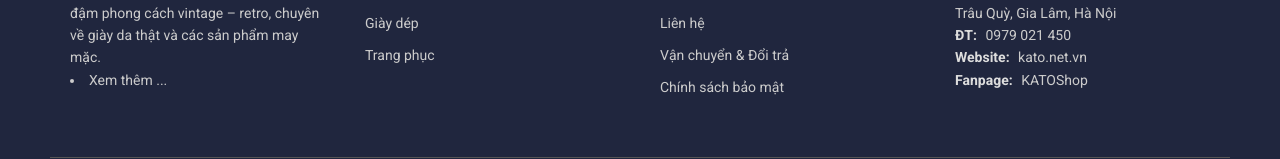
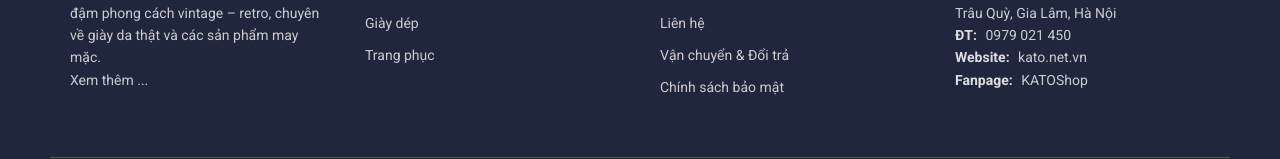
Before and after one commit to CrepMC/KatoBusinessPage, a React (Vite) app: page / in a window 1280 px wide. Shown: the part 1762-1921 px from the top of the page. Built offline with nearby package versions, Linux system fonts and the light colour scheme.

Commit message:
fix: Add missing comma and wrap 'Xem thêm ...' link in a list

```diff
--- a/src/components/Footer/Footer.jsx
+++ b/src/components/Footer/Footer.jsx
@@ -12,7 +12,7 @@ const Footer = () => {
     { to: '/faq', text: 'FAQ' },
     { to: '/contact', text: 'Liên hệ' },
     { to: '/shipping', text: 'Vận chuyển & Đổi trả' },
-    { to: '/privacy-policy', text: 'Chính sách bảo mật' }
+    { to: '/privacy-policy', text: 'Chính sách bảo mật' },
   ];
 
   return (
@@ -24,9 +24,11 @@ const Footer = () => {
             KATO là thương hiệu thời trang mang đậm phong cách vintage – retro,
             chuyên về giày da thật và các sản phẩm may mặc.
           </p>
-          <li>
-            <Link to='/about'>Xem thêm ...</Link>
-          </li>
+          <ul>
+            <li>
+              <Link to='/about'>Xem thêm ...</Link>
+            </li>
+          </ul>
         </div>
         <div className='products'>
           <h3>Sản phẩm</h3>
```
